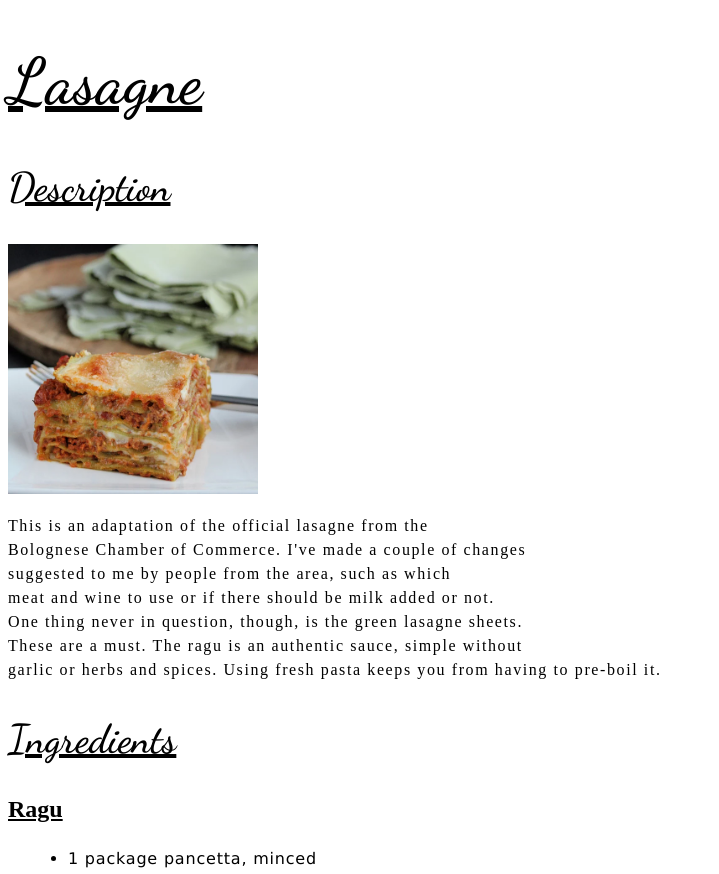
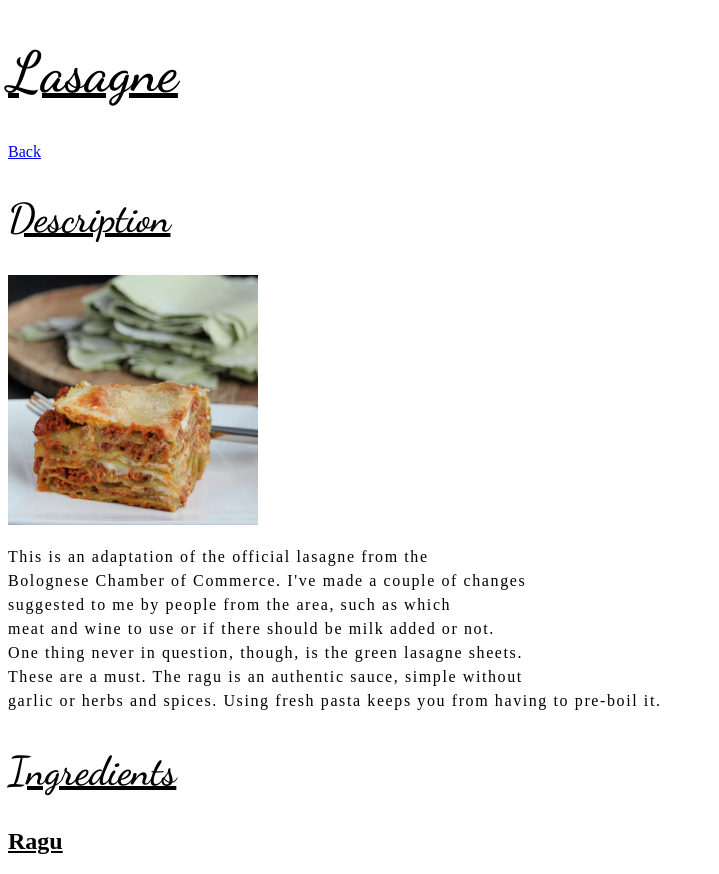
Before and after one commit to ph1lsen/odin_recipes, a plain HTML site: page recipes/lasagna.html in a window 1280 px wide. Shown: the top 874 px of the page, without its empty margins (0-719 px from the left). Drawn offline with Linux system fonts and the light colour scheme.

Commit message:
Added "Back to Home" to all Recipes, changed Style of Headline

```diff
--- a/recipes/lasagna.html
+++ b/recipes/lasagna.html
@@ -12,6 +12,7 @@
 </head>
 <body>
     <h1>Lasagne</h1>
+    <a href="../index.html">Back</a>
     <h2>Description</h2>
     <img src="images/image.webp" width="250px" height="250px">
     <p>This is an adaptation of the official lasagne from the <br>
@@ -89,6 +90,6 @@
         <li><strong>Step 12:</strong> Bake in the preheated oven until the sauce is bubbling and the cheese on top has browned,<br>
              25 to 30 minutes. Let lasagne rest for 10 or 15 minutes at room temperature before slicing.</li>
     </ol>
-    <a href="../index.html">Zurück zu den Rezepten</a>
+    <a href="../index.html">Back</a>
 </body>
 </html>
--- a/style.css
+++ b/style.css
@@ -1,6 +1,6 @@
 h1 {
     font-family: 'Dancing Script', cursive;
-    font-size: 4em;
+    font-size: 3.5em;
     font-weight: 700;
     text-decoration: underline;
 }
```
Also changed, not shown: recipes/french-toast.html (+2 -2 lines), recipes/tuna-melt-sandwich.html (+2 -1 lines).
